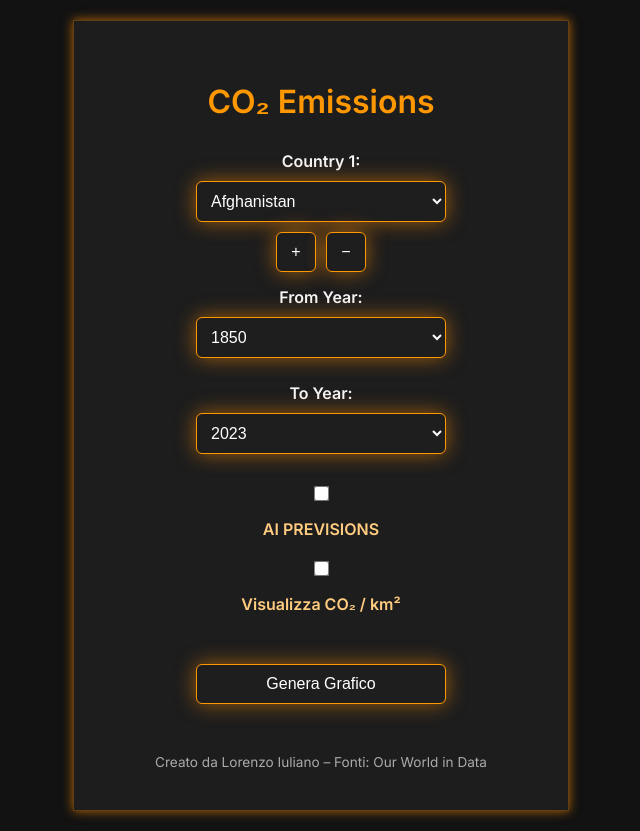
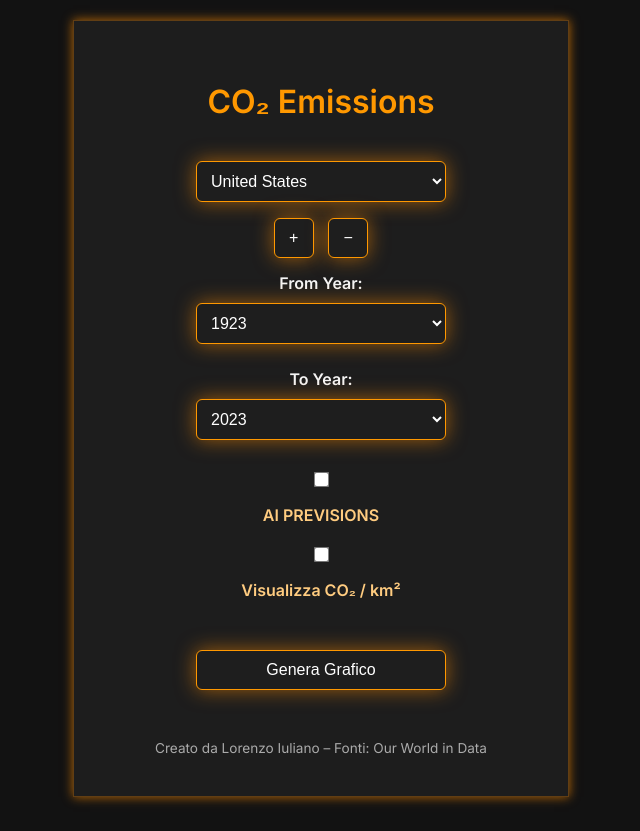
Before and after one commit to Lorenzokraken/co2_emission_app, a Flask app: page / in a window 1280 px wide. Shown: the whole page, without its empty margins (319-959 px from the left). After the commit the page ends 804 px from the top, so only its background shows below. Run offline with Flask 3, Linux system fonts and the light colour scheme; data comes from the database, SQL or seed files in the repository.

Commit message:
Fix: selezione paesi personalizzata + layout compatto

```diff
--- a/app.py
+++ b/app.py
@@ -1,4 +1,3 @@
-
 from flask import Flask, render_template, request
 from database import SessionLocal
 from models import Country, Year, Emission
@@ -44,7 +43,7 @@ def index():
             else:
                 data[e.country_id][e.year.year] = e.co2
 
-        global_emissions = session.query(Year.year, func.avg(Emission.co2))            .join(Emission.year).group_by(Year.year).order_by(Year.year).all()
+        global_emissions = session.query(Year.year, func.avg(Emission.co2)).join(Emission.year).group_by(Year.year).order_by(Year.year).all()
         global_df = pd.DataFrame(global_emissions, columns=["ds", "y"])
         global_df["ds"] = pd.to_datetime(global_df["ds"], format='%Y')
 
@@ -103,10 +102,10 @@ def index():
 
 @app.route("/predict", methods=["GET"])
 def predict():
-    country_id = request.args.get("country_id", default=1, type=int)
     session = SessionLocal()
 
     try:
+        country_id = int(request.args.get("country_id", 0))  # ← FIX
         country = session.query(Country).filter_by(country_id=country_id).first()
         country_name = country.name if country else f"Paese {country_id}"
 
@@ -129,7 +128,7 @@ def predict():
         future = model.make_future_dataframe(periods=36, freq='Y')
         forecast = model.predict(future)
 
-        global_emissions = session.query(Year.year, func.avg(Emission.co2))            .join(Emission.year).group_by(Year.year).order_by(Year.year).all()
+        global_emissions = session.query(Year.year, func.avg(Emission.co2)).join(Emission.year).group_by(Year.year).order_by(Year.year).all()
         global_df = pd.DataFrame(global_emissions, columns=["ds", "y"])
         global_df["ds"] = pd.to_datetime(global_df["ds"], format='%Y')
 
--- a/templates/index.html
+++ b/templates/index.html
@@ -86,26 +86,32 @@
     <div class="container">
       <h1>CO₂ Emissions</h1>
       <form id="main-form" method="POST" action="/">
-        <div id="countries-container">
-          <label for="country1">Country 1:</label>
+        <div style="display: flex; flex-direction: column; align-items: center;">
+          <div id="countries-container" style="display: flex; flex-direction: column; gap: 4px; margin-bottom: 6px;">
             <select name="country1" required>
               {% for c in countries %}
                 <option value="{{ c.country_id }}"
-              {% if country_ids and c.country_id in country_ids %}selected{% endif %}>
+                {% if (country_ids and c.country_id in country_ids) or (not country_ids and c.name == 'United States') %}selected{% endif %}>
                 {{ c.name }}
                 </option>
               {% endfor %}
             </select>
           </div>
-        <div style="display: flex; justify-content: center; align-items: center;">
+          <div>
             <button type="button" class="add-country" id="add-btn" onclick="addCountrySelect()">+</button>
             <button type="button" class="add-country" id="remove-btn" onclick="removeCountrySelect()">&minus;</button>
           </div>
+        </div>
+
+        <!-- <div style="display: flex; justify-content: center; align-items: center;">
+          <button type="button" class="add-country" id="add-btn" onclick="addCountrySelect()">+</button>
+          <button type="button" class="add-country" id="remove-btn" onclick="removeCountrySelect()">&minus;</button>
+        </div> -->
         <label for="year_start">From Year:</label>
         <select name="year_start" required>
           {% for y in years %}
             <option value="{{ y.year }}"
-            {% if year_start and y.year == year_start %}selected{% endif %}>
+            {% if (year_start and y.year == year_start) or (not year_start and y.year == 1923) %}selected{% endif %}>
             {{ y.year }}</option>
           {% endfor %}
         </select>
@@ -114,13 +120,12 @@
           {% for y in years %}
             {% if y.year >= 2023 %}
               <option value="{{ y.year }}"
-                {% if y.year == year_end %}selected{% endif %}>
+              {% if (year_end and y.year == year_end) or (not year_end and y.year == 2023) %}selected{% endif %}>
               {{ y.year }}
               </option>
             {% endif %}
           {% endfor %}
         </select>
-
 
         <div id="ai-toggle-label">
           <input type="checkbox" id="ai-toggle" name="ai"
@@ -173,19 +178,33 @@
       }
     });
 
-
-
     function addCountrySelect() {
       if (countryCount >= maxCountries || aiToggle.checked) return;
       countryCount++;
+
+      const countries = [
+        { id: 1, name: "United States" },
+        { id: 2, name: "China" },
+        { id: 3, name: "United Kingdom" },
+        { id: 4, name: "France" },
+        { id: 5, name: "Italy" }
+      ];
+
       const select = document.createElement("select");
       select.name = `country${countryCount}`;
       select.required = true;
-      const firstSelect = document.querySelector("select[name='country1']");
-      select.innerHTML = firstSelect.innerHTML;
+
+      countries.forEach(c => {
+        const option = document.createElement("option");
+        option.value = c.id;
+        option.textContent = c.name;
+        select.appendChild(option);
+      });
+
       container.appendChild(select);
       updateAIStatus();
     }
+
 
     function removeCountrySelect() {
       if (countryCount <= 1) return;
```
Lines whose indentation alone changed are shown as unchanged.
